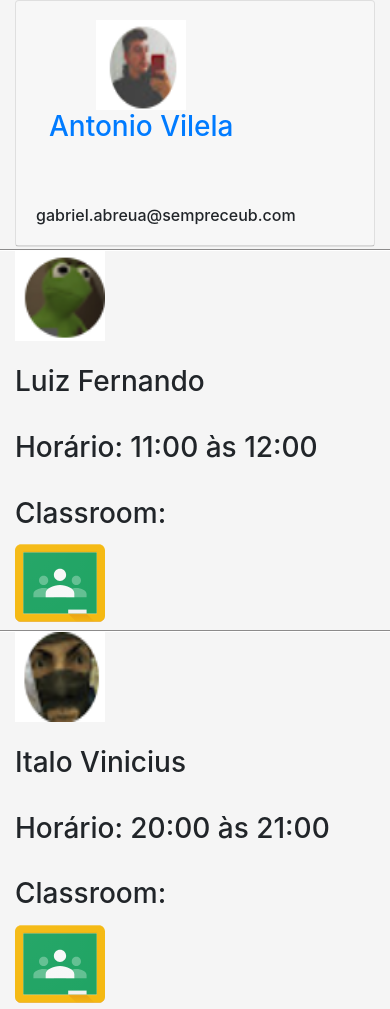
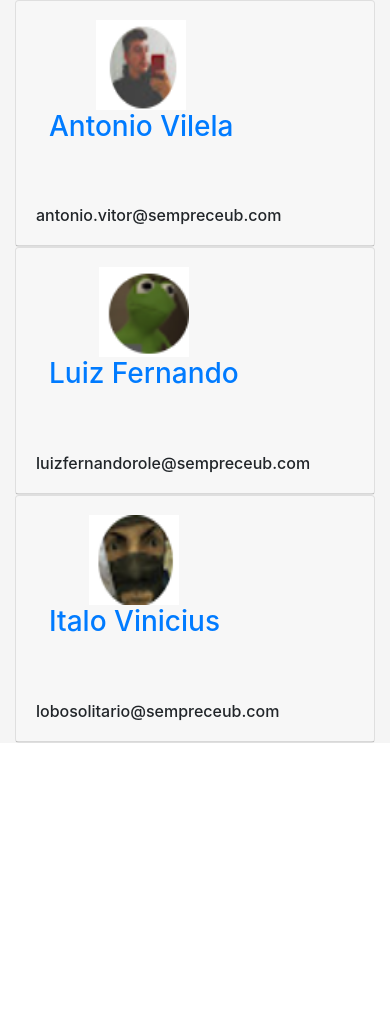
Before and after one commit to GabrielDCastro/monitoria, a plain HTML site: page monitores.html in a window 390 px wide. Shown: the part 591-1600 px from the top of the page. After the commit the page ends 1334 px from the top, so only its background shows below. Drawn offline with Linux system fonts and the light colour scheme.

Commit message:
add colapse

```diff
--- a/monitores.html
+++ b/monitores.html
@@ -13,9 +13,7 @@
       a:hover {
         color: rgb(156, 92, 255) !important;
       }
-      .navbar{
 
-      }
       #linhas{
         content: '';
         display: block;
@@ -75,14 +73,13 @@
               </div>
             </div>
           </div>
-
           <div id="collapseOne" class="collapse" aria-labelledby="headingOne" data-parent="#accordion">
             <div class="card-body">
               Anim pariatur cliche reprehenderit, enim eiusmod high life accusamus terry richardson ad squid. 3 wolf moon officia aute, non cupidatat skateboard dolor brunch. Food truck quinoa nesciunt laborum eiusmod. Brunch 3 wolf moon tempor, sunt aliqua put a bird on it squid single-origin coffee nulla assumenda shoreditch et. Nihil anim keffiyeh helvetica, craft beer labore wes anderson cred nesciunt sapiente ea proident. Ad vegan excepteur butcher vice lomo. Leggings occaecat craft beer farm-to-table, raw denim aesthetic synth nesciunt you probably haven't heard of them accusamus labore sustainable VHS.
             </div>
           </div>
         </div>
-      </div>
+
         <div class="card">
           <div class="card-header" id="headingTwo">
             <div class="row">
@@ -108,11 +105,11 @@
         </div>
 
         <div class="card">
-        <div class="card-header" id="headingthree">
+          <div class="card-header" id="headingThree">
             <div class="row">
               <div class="col-md-8">
                 <h5 class="mb-0">
-                <button class="btn btn-link collapsed" data-toggle="collapse" data-target="#headingthree" aria-expanded="false" aria-controls="headingthree">
+                  <button class="btn btn-link collapsed" data-toggle="collapse" data-target="#collapseThree" aria-expanded="false" aria-controls="collapseThree">
                     <img src="antonio.png" height="90px" width="90px">
                     <h3>Antonio Vilela</h3>
                   </button>
@@ -120,75 +117,67 @@
               </div>
               <div class="col-md-4">
                 <br><br>
-              <H6>gabriel.abreua@sempreceub.com</H6>
+                <H6>antonio.vitor@sempreceub.com</H6>
+              </div>
+            </div>
+          </div>
+          <div id="collapseThree" class="collapse" aria-labelledby="headingThree" data-parent="#accordion">
+            <div class="card-body">
+              Anim pariatur cliche reprehenderit, enim eiusmod high life accusamus terry richardson ad squid. 3 wolf moon officia aute, non cupidatat skateboard dolor brunch. Food truck quinoa nesciunt laborum eiusmod. Brunch 3 wolf moon tempor, sunt aliqua put a bird on it squid single-origin coffee nulla assumenda shoreditch et. Nihil anim keffiyeh helvetica, craft beer labore wes anderson cred nesciunt sapiente ea proident. Ad vegan excepteur butcher vice lomo. Leggings occaecat craft beer farm-to-table, raw denim aesthetic synth nesciunt you probably haven't heard of them accusamus labore sustainable VHS.
+            </div>
+          </div>
         </div>
       </div>
 
+      <div class="card">
+        <div class="card-header" id="headingFour">
+          <div class="row">
+            <div class="col-md-8">
+              <h5 class="mb-0">
+                <button class="btn btn-link collapsed" data-toggle="collapse" data-target="#collapseFour" aria-expanded="false" aria-controls="collapseFour">
+                  <img src="luiz.png" height="90px" width="90px">
+                  <h3>Luiz Fernando</h3>
+                </button>
+              </h5>
             </div>
-        <div id="headingthree" class="collapse" aria-labelledby="headingthree" data-parent="#accordion">
+            <div class="col-md-4">
+              <br><br>
+              <H6>luizfernandorole@sempreceub.com</H6>
+            </div>
+          </div>
+        </div>
+        <div id="collapseFour" class="collapse" aria-labelledby="headingFour" data-parent="#accordion">
           <div class="card-body">
             Anim pariatur cliche reprehenderit, enim eiusmod high life accusamus terry richardson ad squid. 3 wolf moon officia aute, non cupidatat skateboard dolor brunch. Food truck quinoa nesciunt laborum eiusmod. Brunch 3 wolf moon tempor, sunt aliqua put a bird on it squid single-origin coffee nulla assumenda shoreditch et. Nihil anim keffiyeh helvetica, craft beer labore wes anderson cred nesciunt sapiente ea proident. Ad vegan excepteur butcher vice lomo. Leggings occaecat craft beer farm-to-table, raw denim aesthetic synth nesciunt you probably haven't heard of them accusamus labore sustainable VHS.
           </div>
         </div>
       </div>
 
-
-
+      <div class="card">
+        <div class="card-header" id="headingFive">
           <div class="row">
-        <div class="col-md-12" id="linhas"></div>
-      </div>
-      <div class="row">
-        <div class="col-md-1" >
-          <div >
-            <img src="luiz.png" height="90px" width="90px">
-          </div>
-        </div>
-        <div class="col-md-3" >
-          <div >
-            <br>
-            <h3>Luiz Fernando</h3>
-          </div>
+            <div class="col-md-8">
+              <h5 class="mb-0">
+                <button class="btn btn-link collapsed" data-toggle="collapse" data-target="#collapseFive" aria-expanded="false" aria-controls="collapseFive">
+                  <img src="italo.png" height="90px" width="90px">
+                  <h3>Italo Vinicius</h3>
+                </button>
+              </h5>
             </div>
             <div class="col-md-4">
-          <br>
-          <h3>Horário: 11:00 às 12:00</h3>
-        </div>
-        <div class="col-md-2">
-          <br>
-          <h3>Classroom:</h3>
-        </div>
-        <div class="col-md-1">
-          <a href="https://meet.google.com/ifc-ctbr-ovx"><img src="classroom.svg" height="90px" width="90px"> </a>
-        </div>
-      </div>
-      <div class="row">
-        <div class="col-md-12" id="linhas"></div>
-      </div>
-      <div class="row">
-        <div class="col-md-1" >
-          <div >
-            <img src="italo.png" height="90px" width="90px">
-          </div>
-        </div>
-        <div class="col-md-3" >
-          <div >
-            <br>
-            <h3>Italo Vinicius</h3>
-          </div>
-        </div>
-        <div class="col-md-4">
-          <br>
-          <h3>Horário: 20:00 às 21:00</h3>
-        </div>
-        <div class="col-md-2">
-          <br>
-          <h3>Classroom:</h3>
-        </div>
-        <div class="col-md-1">
-          <a href="https://meet.google.com/ifc-ctbr-ovx"><img src="classroom.svg" height="90px" width="90px"> </a>
+              <br><br>
+              <H6>lobosolitario@sempreceub.com</H6>
             </div>
           </div>
         </div>
+        <div id="collapseFive" class="collapse" aria-labelledby="headingFive" data-parent="#accordion">
+          <div class="card-body">
+            Anim pariatur cliche reprehenderit, enim eiusmod high life accusamus terry richardson ad squid. 3 wolf moon officia aute, non cupidatat skateboard dolor brunch. Food truck quinoa nesciunt laborum eiusmod. Brunch 3 wolf moon tempor, sunt aliqua put a bird on it squid single-origin coffee nulla assumenda shoreditch et. Nihil anim keffiyeh helvetica, craft beer labore wes anderson cred nesciunt sapiente ea proident. Ad vegan excepteur butcher vice lomo. Leggings occaecat craft beer farm-to-table, raw denim aesthetic synth nesciunt you probably haven't heard of them accusamus labore sustainable VHS.
+          </div>
+        </div>
+      </div>
+    </div>
+
 
     <footer>
       <!-- Optional JavaScript -->
```
Lines whose indentation alone changed are shown as unchanged.
